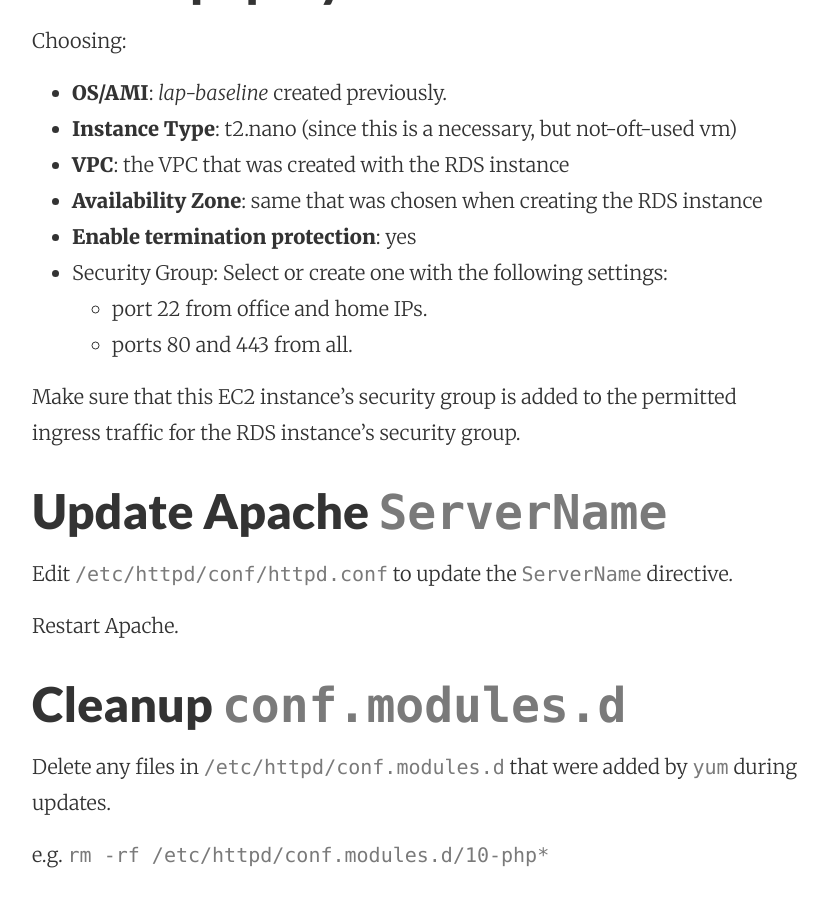
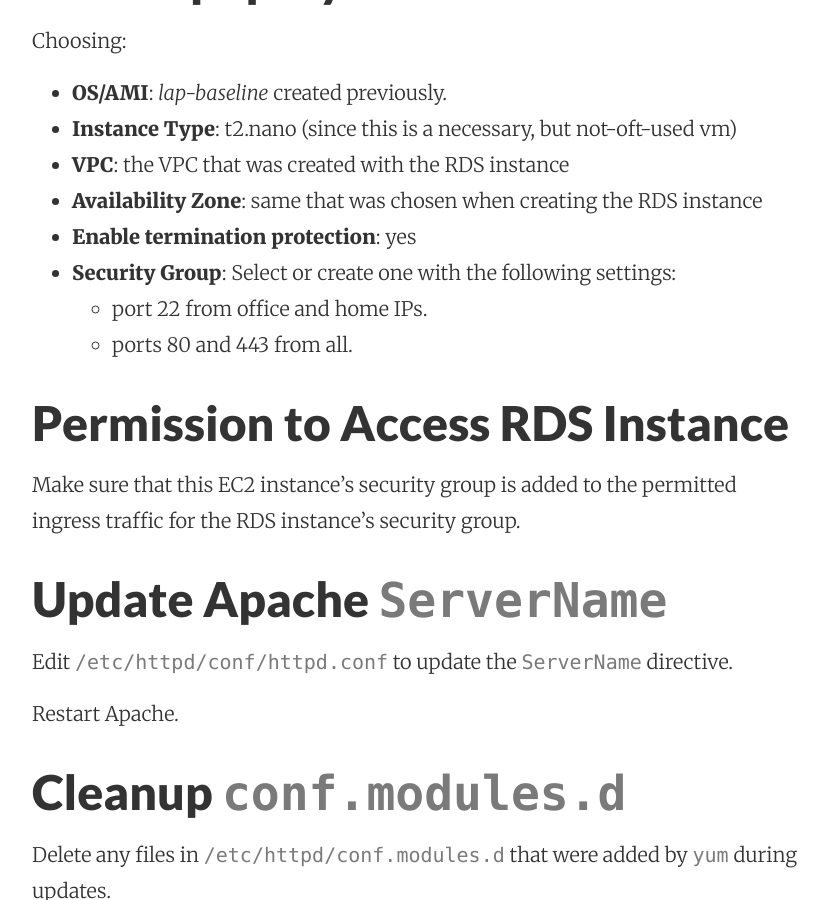
Before and after one commit to mattymaloney/mattymaloney.github.io, a Jekyll site: the page built from _posts/2016-04-12-phpmyadmin-aws-vpc-ec2-linux-rds-mariadb.md, in a window 1280 px wide and 900 px high, scrolled down 1012 px. Shown: the whole window, without its empty margins (224-1052 px from the left). Built offline with Jekyll 4.4.1, drawn with Linux system fonts in a browser that asks for light colours.

Commit message:
Updated 2016-04-12-phpmyadmin-aws-vpc-ec2-linux-rds-mariadb.md

```diff
--- a/_posts/2016-04-12-phpmyadmin-aws-vpc-ec2-linux-rds-mariadb.md
+++ b/_posts/2016-04-12-phpmyadmin-aws-vpc-ec2-linux-rds-mariadb.md
@@ -14,11 +14,14 @@ Choosing:
 - **VPC**: the VPC that was created with the RDS instance
 - **Availability Zone**: same that was chosen when creating the RDS instance
 - **Enable termination protection**: yes
-- Security Group: Select or create one with the following settings:
+- **Security Group**: Select or create one with the following settings:
 	- port 22 from office and home IPs.
     - ports 80 and 443 from all.
 
+## Permission to Access RDS Instance
+
 Make sure that this EC2 instance's security group is added to the permitted ingress traffic for the RDS instance's security group.
+
 
 ## Update Apache `ServerName`
 
```
